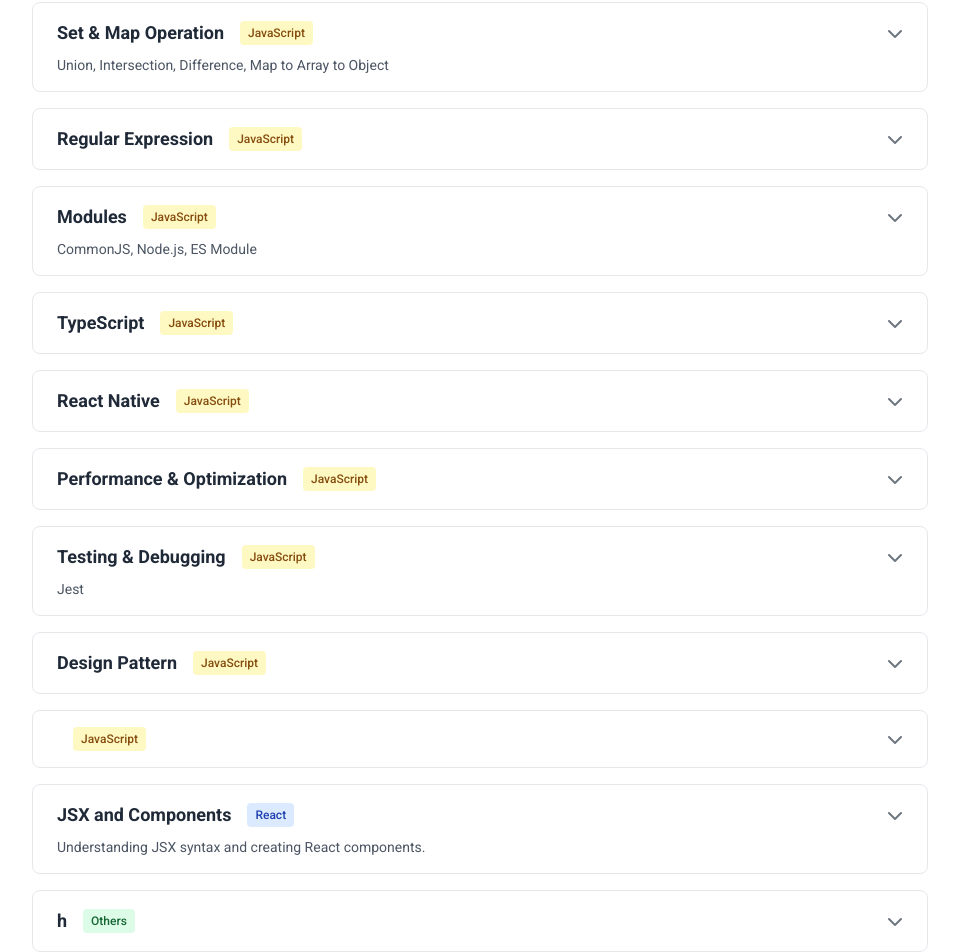
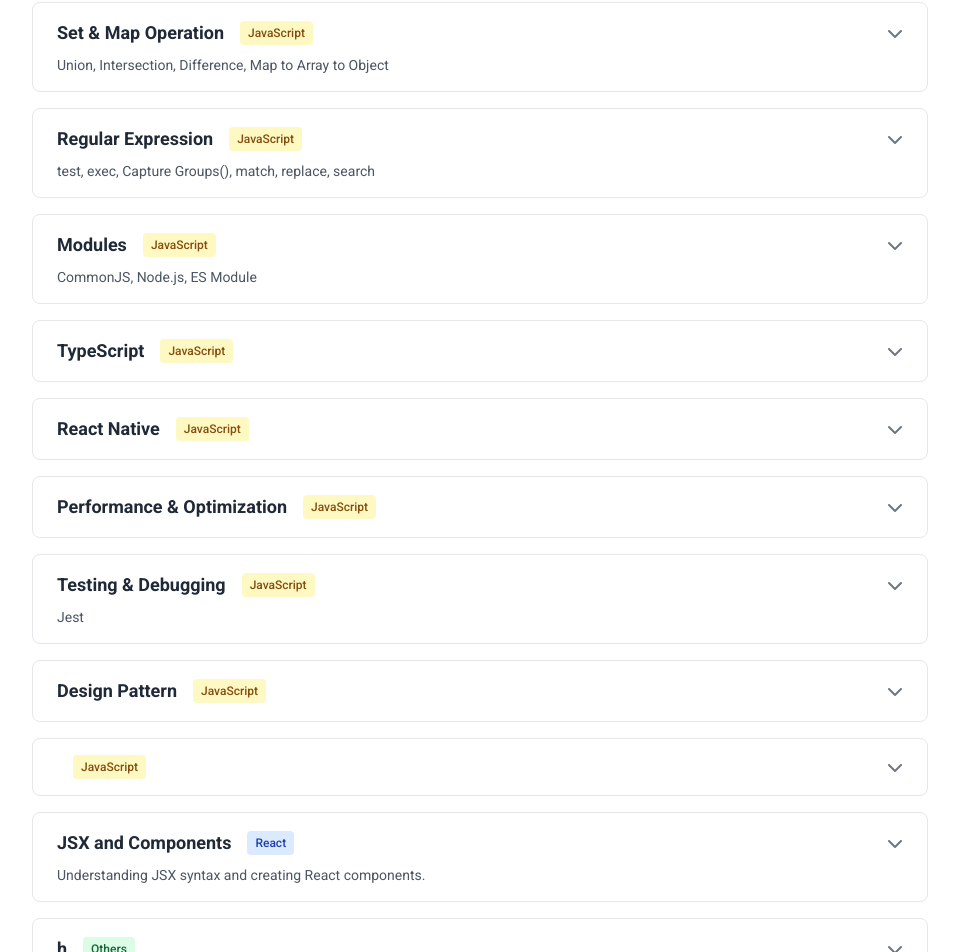
Before and after one commit to WoodyLinwc/Portfolio-Next.js, a Next.js app in the folder portfolio/: page /learning/react in a window 1280 px wide. Shown: the part 2852-3804 px from the top of the page, without its empty margins (160-1119 px from the left). Built offline with nearby package versions, Linux system fonts and the light colour scheme.

Commit message:
Update index.ts

```diff
--- a/portfolio/src/data/basics/javascript/index.ts
+++ b/portfolio/src/data/basics/javascript/index.ts
@@ -211,7 +211,7 @@ export const javascriptBasics: BasicTopic[] = [
         id: "regex",
         title: "Regular Expression",
         category: "JavaScript",
-        description: "",
+        description: "test, exec, Capture Groups(), match, replace, search",
         content: regex,
     },
 
```
